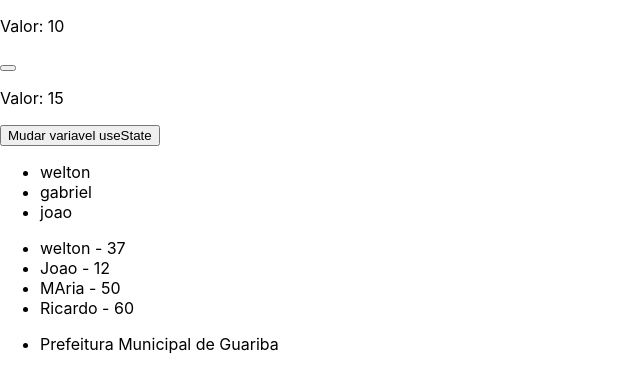
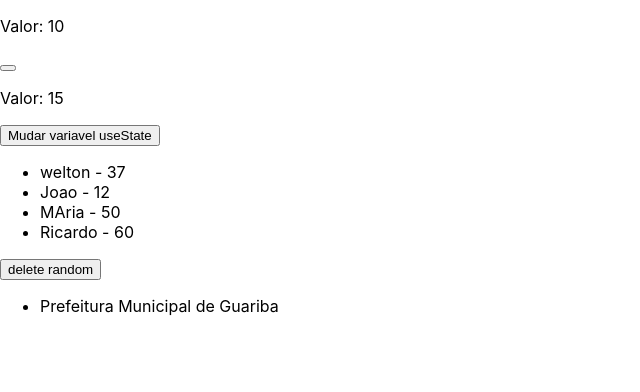
Before and after one commit to welton-rodrigo/Programacao-Conceitos, a React (Create React App) app in the folder ReactWorkspace/1_INTRO/hello-world/: page / in a window 1280 px wide. Shown: the top 392 px of the page, without its empty margins (0-640 px from the left). Built offline with nearby package versions, Linux system fonts and the light colour scheme.

Commit message:
previous status

```diff
--- a/ReactWorkspace/1_INTRO/hello-world/src/components/ListRender.js
+++ b/ReactWorkspace/1_INTRO/hello-world/src/components/ListRender.js
@@ -2,20 +2,27 @@ import React, { useState } from 'react'
 
 const ListRender = () => {
     const [list] = useState(["welton", "gabriel","joao"])
-    const [users] = useState([
-      {id:23123145, name: "welton", age: 37},
-      {id:23123145, name: "Joao", age: 12},
-      {id:23123145, name: "MAria", age: 50},
-      {id:23123145, name: "Ricardo", age: 60}
+    const [users, setUsers] = useState([
+      {id:1, name: "welton", age: 37},
+      {id:2, name: "Joao", age: 12},
+      {id:3, name: "MAria", age: 50},
+      {id:4, name: "Ricardo", age: 60}
     ]
     )
+
+    const deleteRandom = () => {
+      //pegando numero aleatorio
+
+      const randomNumber = Math.floor(Math.random() * 5);
+      console.log("rando : " + randomNumber);
+      setUsers((prevUsers) => {
+        console.log(prevUsers);
+        return prevUsers.filter((user) => randomNumber !== user.id);
+      })
+    }
   return (
     <div>
-        <ul>
-            {list.map((item, i) => (
-                <li key={i}>{item}</li>
-            ))}
-        </ul>
+
         <ul>
           {users.map((user) => (
               <li key={user.id}>
@@ -23,6 +30,7 @@ const ListRender = () => {
               </li>
           ))}
         </ul>
+          <button onClick={deleteRandom}>delete random</button>
     </div>
   )
 }
```
